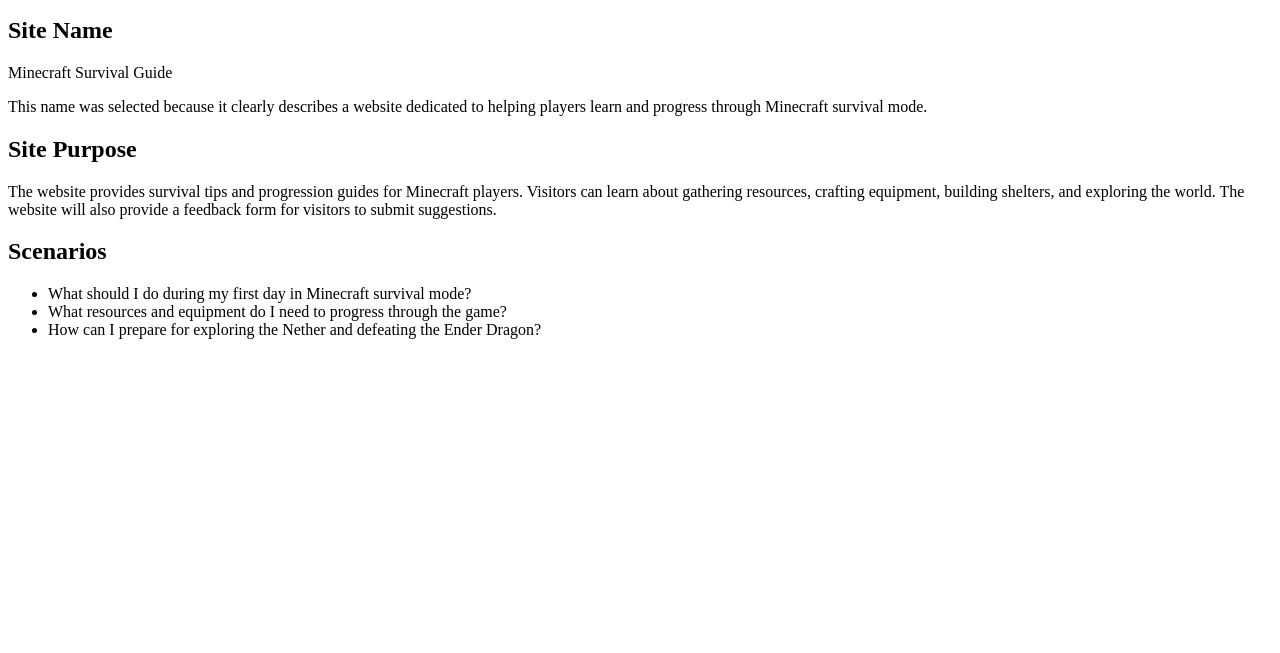
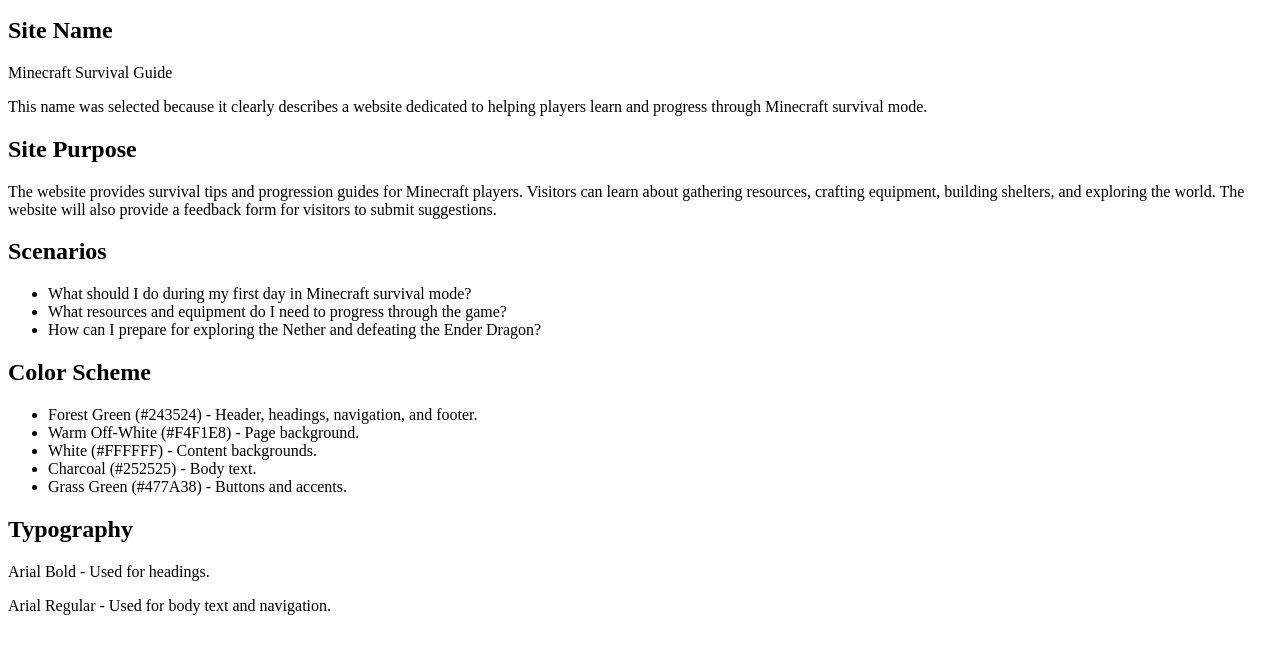
Before and after one commit to LostwithZer0/wdd231, a plain HTML site: page final/siteplan.html in a window 1280 px wide. Shown: the part 101-754 px from the top of the page. Drawn offline with Linux system fonts and the light colour scheme.

Commit message:
color scheme html edit

```diff
--- a/final/siteplan.html
+++ b/final/siteplan.html
@@ -39,4 +39,21 @@
                 <li>How can I prepare for exploring the Nether and defeating the Ender Dragon?</li>
             </ul>
         </section>
+
+        <section>
+            <h2>Color Scheme</h2>
+            <ul>
+                <li>Forest Green (#243524) - Header, headings, navigation, and footer.</li>
+                <li>Warm Off-White (#F4F1E8) - Page background.</li>
+                <li>White (#FFFFFF) - Content backgrounds.</li>
+                <li>Charcoal (#252525) - Body text.</li>
+                <li>Grass Green (#477A38) - Buttons and accents.</li>
+            </ul>
+        </section>
+
+        <section>
+            <h2>Typography</h2>
+            <p>Arial Bold - Used for headings.</p>
+            <p>Arial Regular - Used for body text and navigation.</p>
+        </section>
     </main>
```
